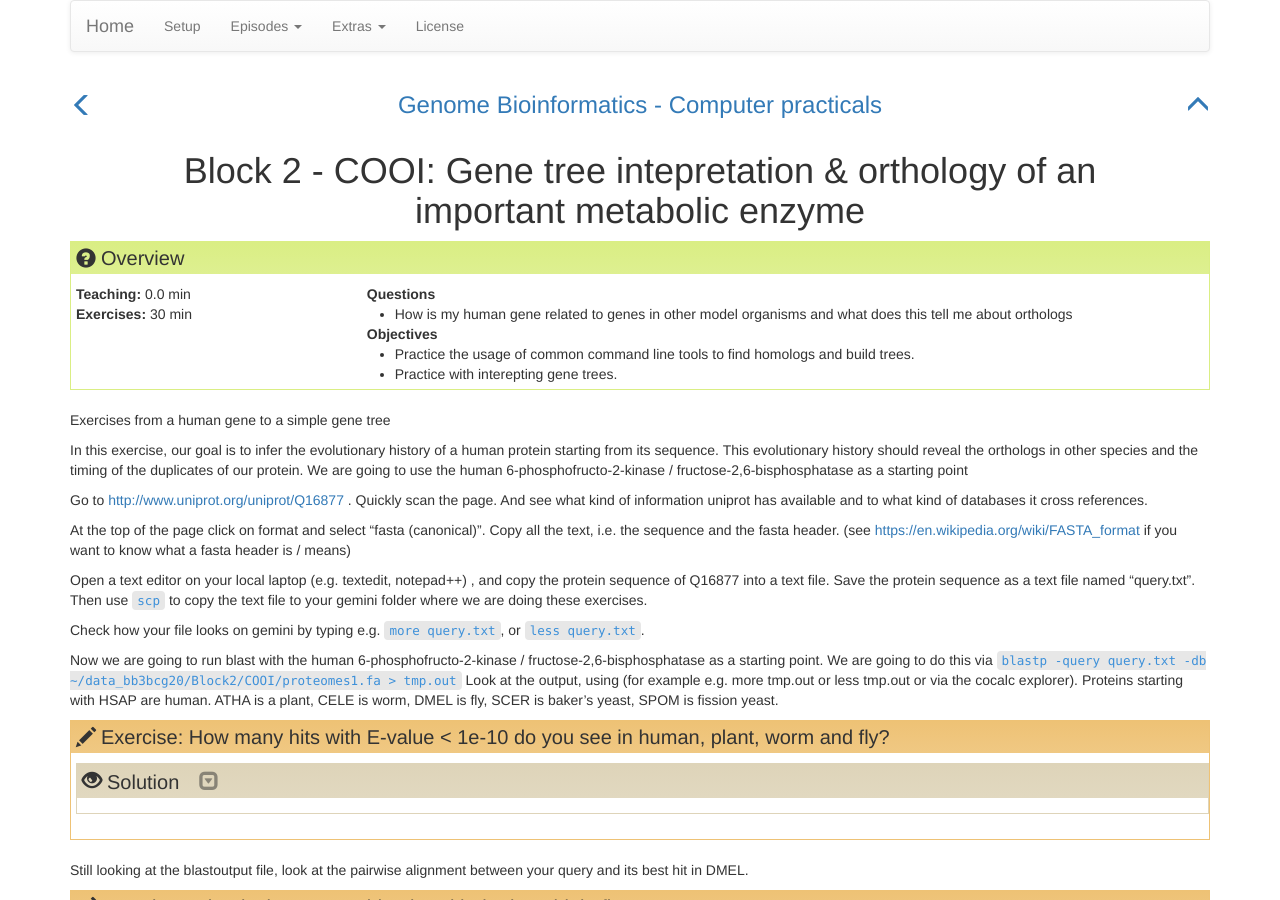
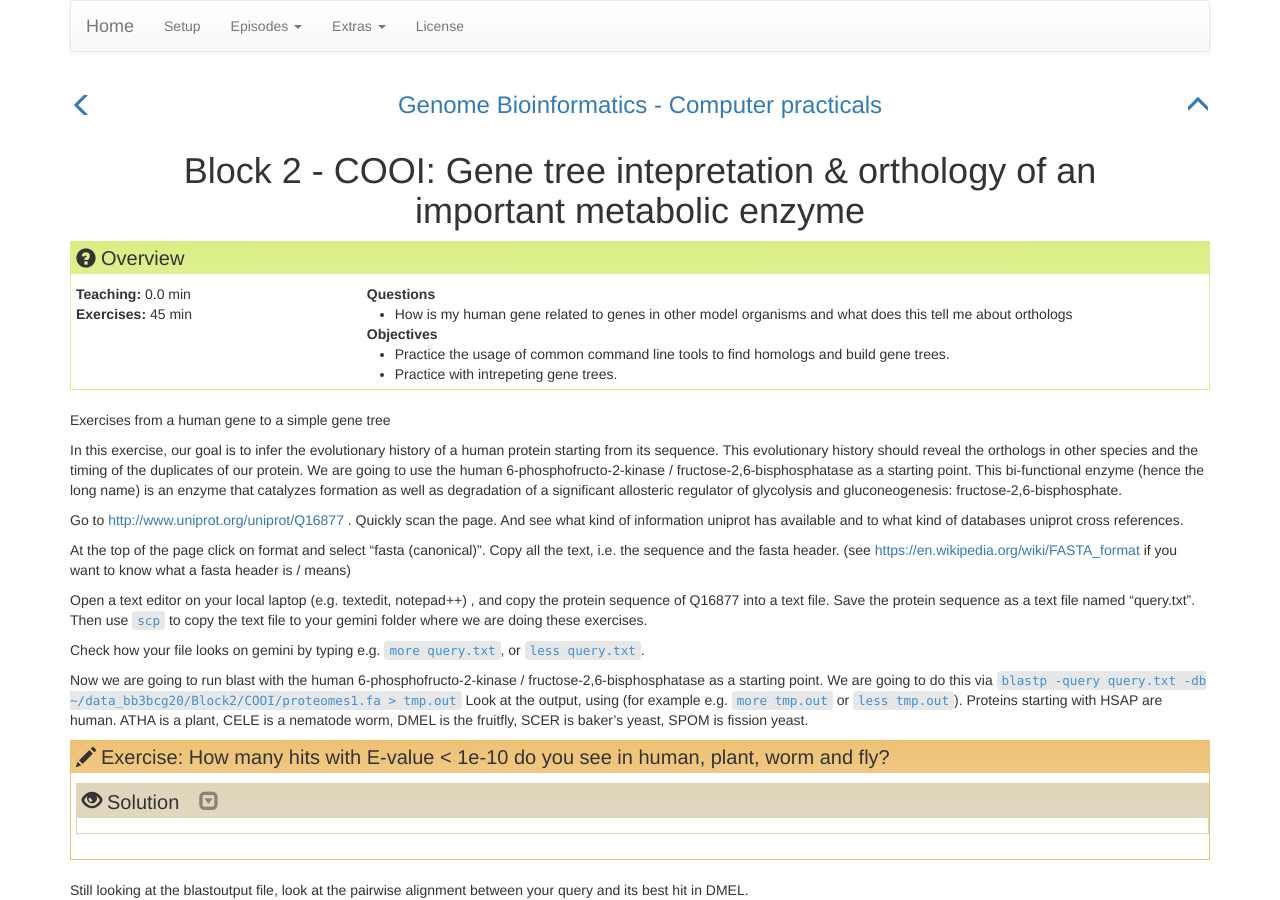
Before and after one commit to TeamMGE/GenomeBioinformaticsCourse, a Jekyll site: the page built from _episodes/40-COOI.md, in a window 1280 px wide and 900 px high. Built offline with Jekyll 4.4.1, drawn with Linux system fonts in a browser that asks for light colours.

Commit message:
Update 40-COOI.md

```diff
--- a/_episodes/40-COOI.md
+++ b/_episodes/40-COOI.md
@@ -2,21 +2,21 @@
 title: "Block 2 - COOI: Gene tree intepretation & orthology of an important metabolic enzyme"
 start: true
 teaching: 0:00
-exercises: 30
+exercises: 45
 questions:
 - How is my human gene related to genes in other model organisms and what does this tell me about orthologs
 objectives:
-- Practice the usage of common command line tools to find homologs and build trees.
-- Practice with interepting gene trees.
+- Practice the usage of common command line tools to find homologs and build gene trees.
+- Practice with intrepeting gene trees.
 keypoints:
 - Orthology can be a many-to-many relation
 ---
 
 Exercises from a human gene to a simple gene tree
 
-In this exercise, our goal is to infer the evolutionary history of a human protein starting from its sequence. This evolutionary history should reveal the orthologs in other species and the timing of the duplicates of our protein. We are going to use the human 6-phosphofructo-2-kinase / fructose-2,6-bisphosphatase as a starting point
+In this exercise, our goal is to infer the evolutionary history of a human protein starting from its sequence. This evolutionary history should reveal the orthologs in other species and the timing of the duplicates of our protein. We are going to use the human 6-phosphofructo-2-kinase / fructose-2,6-bisphosphatase as a starting point. This bi-functional enzyme (hence the long name) is an enzyme that catalyzes formation as well as degradation of a significant allosteric regulator of glycolysis and gluconeogenesis:  fructose-2,6-bisphosphate.
 
-Go to  [http://www.uniprot.org/uniprot/Q16877](http://www.uniprot.org/uniprot/Q16877) . Quickly scan the page. And see what kind of information uniprot has available and to what kind of databases it cross references.
+Go to  [http://www.uniprot.org/uniprot/Q16877](http://www.uniprot.org/uniprot/Q16877) . Quickly scan the page. And see what kind of information uniprot has available and to what kind of databases uniprot cross references.
 
 At the top of the page click on format and select “fasta (canonical)”. Copy all the text, i.e. the sequence and the fasta header. (see [https://en.wikipedia.org/wiki/FASTA_format](https://en.wikipedia.org/wiki/FASTA_format) if you want to know what a fasta header is / means)
 
@@ -25,7 +25,7 @@ Open a text editor on your local laptop (e.g. textedit, notepad++) , and copy th
 Check how your file looks on gemini by typing e.g. `more query.txt`, or `less query.txt`.
 
 Now we are going to run blast with the human 6-phosphofructo-2-kinase / fructose-2,6-bisphosphatase  as a starting point. We are going to do this via `blastp -query query.txt -db ~/data_bb3bcg20/Block2/COOI/proteomes1.fa > tmp.out`
-Look at the output, using (for example e.g. more tmp.out or less tmp.out or via the cocalc explorer). Proteins starting with HSAP are human. ATHA is a plant, CELE is worm, DMEL is fly, SCER is baker’s yeast, SPOM is fission yeast.
+Look at the output, using (for example e.g. `more tmp.out` or `less tmp.out`). Proteins starting with HSAP are human. ATHA is a plant, CELE is a nematode worm, DMEL is the fruitfly, SCER is baker’s yeast, SPOM is fission yeast.
 > ## Exercise: How many hits with E-value < 1e-10 do you see in human, plant, worm and fly?
 >
 >> ## Solution
```
